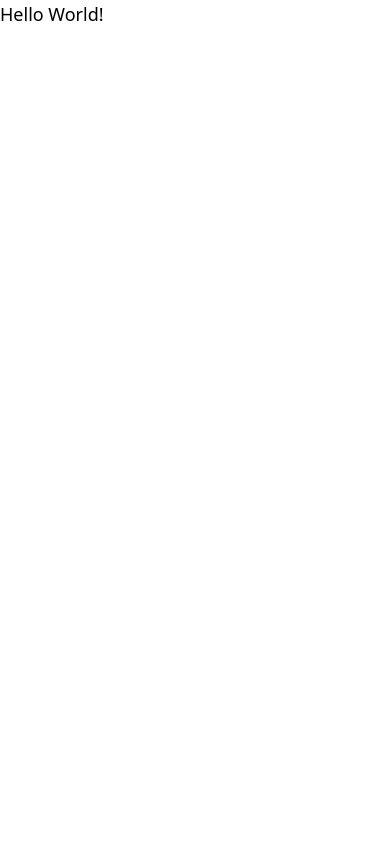
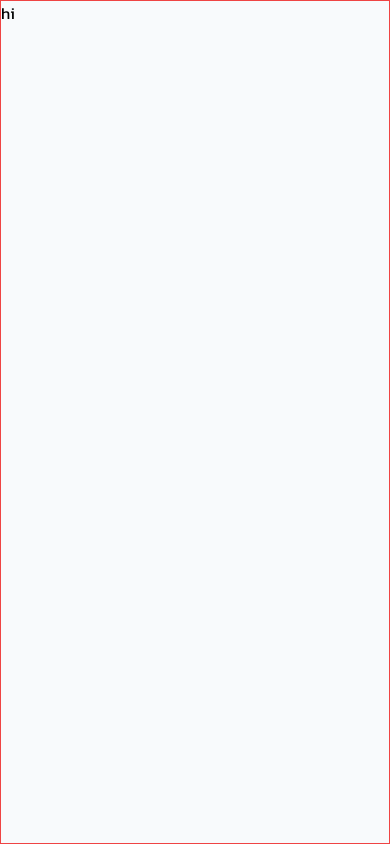
Before and after one commit to Edqe14/builderhacks-deliverio, a Next.js app: page / in a window 390 px wide. Built offline with nearby package versions, Linux system fonts and the light colour scheme.

Commit message:
refactor: test

```diff
--- /dev/null
+++ b/components/Layout.tsx
@@ -0,0 +1,13 @@
+import { ReactElement } from 'react';
+
+interface Props {
+  children: ReactElement;
+}
+
+export default function Layout({ children }: Props) {
+  return (
+    <main className="sm:aspect-[9/16] h-screen mx-auto border border-red-500">
+      {children}
+    </main>
+  );
+}
--- a/pages/index.tsx
+++ b/pages/index.tsx
@@ -1,5 +1,9 @@
+import Layout from '@/components/Layout';
+
 const Home = () => (
-  <h1 className="text-lg">Hello World!</h1>
+  <Layout>
+    <h1>hi</h1>
+  </Layout>
 );
 
 export default Home;
--- a/styles/globals.css
+++ b/styles/globals.css
@@ -1,3 +1,9 @@
+@import url('https://fonts.googleapis.com/css2?family=Fredoka+One&family=Kanit:ital,wght@0,300;0,400;0,500;0,600;0,700;0,800;1,400;1,500;1,600&display=swap');
+
 @tailwind base;
 @tailwind components;
 @tailwind utilities;
+
+body {
+  @apply font-kanit bg-slate-50;
+}
--- a/tailwind.config.js
+++ b/tailwind.config.js
@@ -4,7 +4,12 @@ module.exports = {
     './components/**/*.{js,ts,jsx,tsx}',
   ],
   theme: {
-    extend: {},
+    extend: {
+      fontFamily: {
+        kanit: ['Kanit', 'sans-serif'],
+        fredokaOne: ['"Fredoka One"', 'sans-serif']
+      }
+    },
   },
   plugins: [],
 };
```
